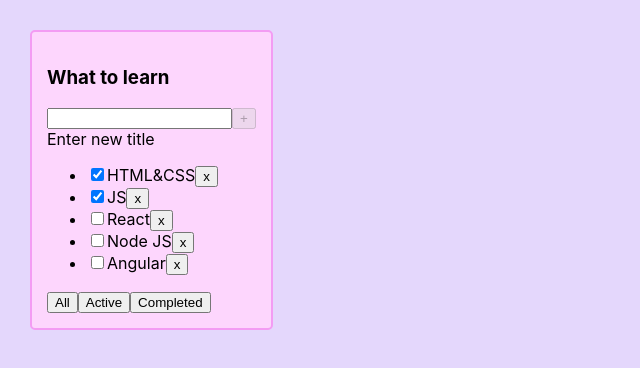
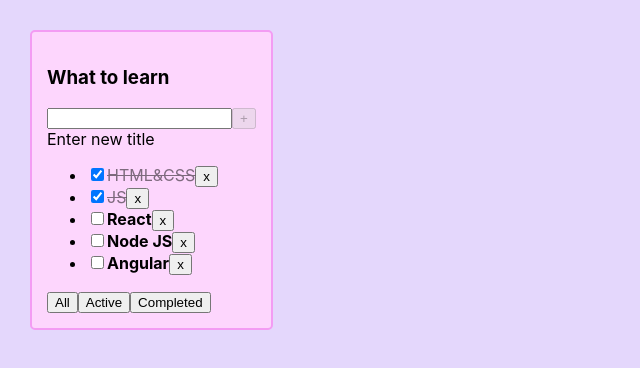
Before and after one commit to ElizabethKri/todolist, a React (Create React App) app: page / in a window 1280 px wide. Shown: the top 368 px of the page, without its empty margins (0-640 px from the left). Built offline with nearby package versions, Linux system fonts and the light colour scheme.

Commit message:
add styled title task

```diff
--- a/src/App.css
+++ b/src/App.css
@@ -16,3 +16,12 @@
   padding: 15px;
   height: max-content;
 }
+
+.task {
+  font-weight: bold;
+}
+
+.task-done {
+  text-decoration: line-through;
+  opacity: 0.5;
+}
--- a/src/TodoList.tsx
+++ b/src/TodoList.tsx
@@ -56,7 +56,7 @@ const TodoList: React.FC<TodoListPropsType> = ({
             return (
                 <li key={tasks.id}>
                     <input onChange={onchangeTaskStatusHandler} type="checkbox" checked={tasks.isDone}/>
-                    <span>{tasks.title}</span>
+                    <span className={tasks.isDone ? "task-done" : "task"}>{tasks.title}</span>
                     <button onClick={onClickRemoveTaskHandler}>x</button>
                 </li>
             )
```
